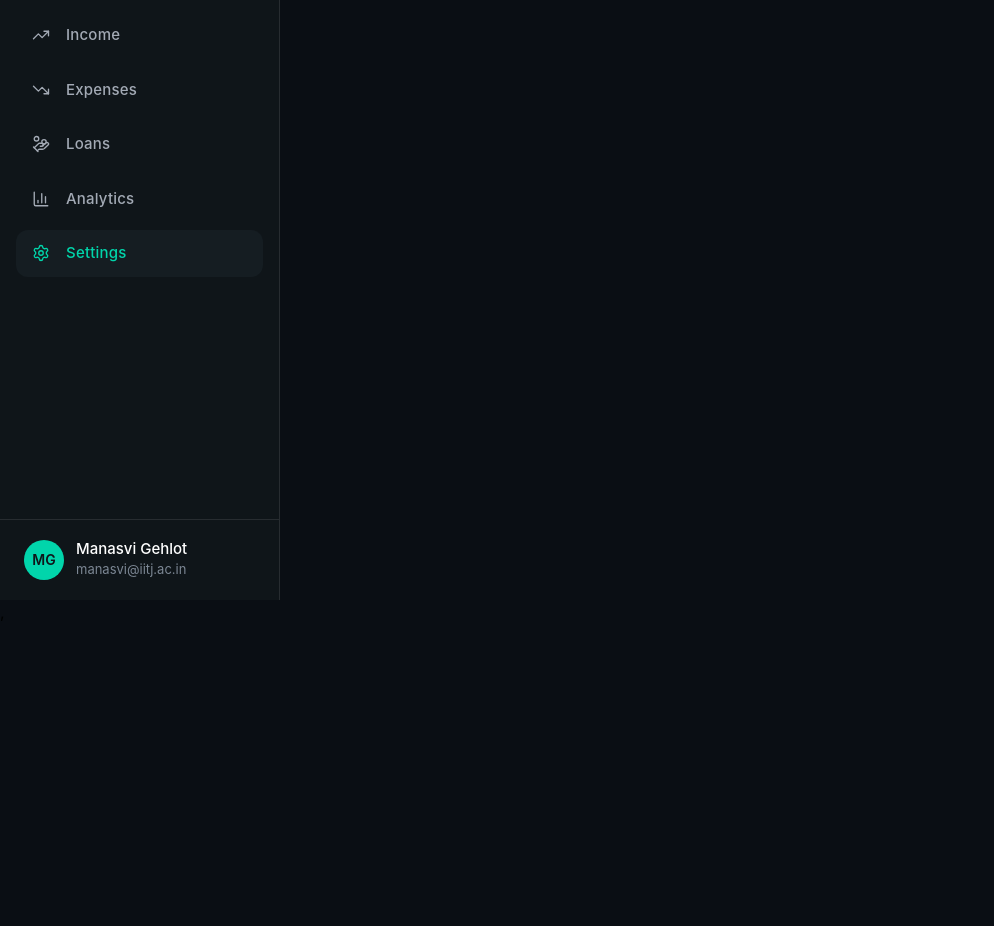
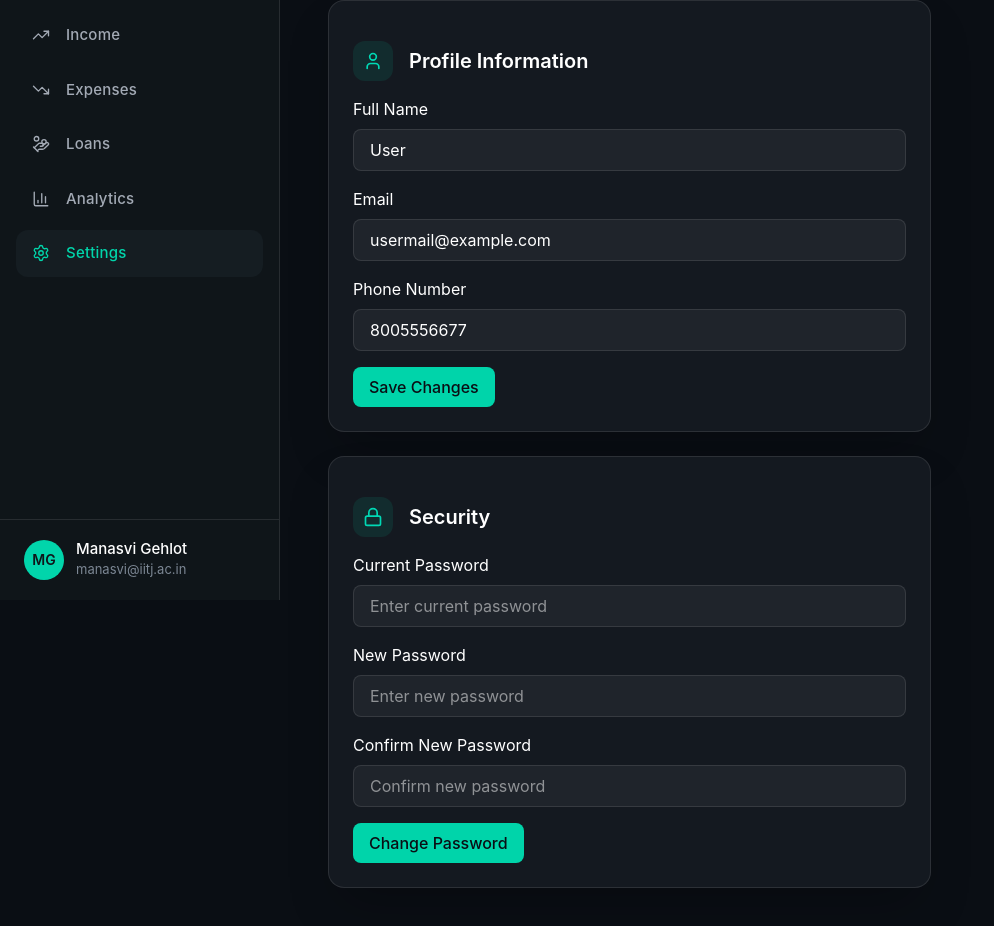
Before and after one commit to Rahul-dev2701/Personal-Finance-Web-App, a React (Vite) app in the folder personal-finance-app/: page /settings in a window 1280 px wide. Shown: the part 200-1126 px from the top of the page, without its empty margins (0-994 px from the left). Before the commit the page ends 864 px from the top, so only its background shows below. Built offline with nearby package versions, Linux system fonts and the light colour scheme.

Commit message:
start settings page

```diff
--- a/personal-finance-app/src/pages/Settings/Settings.jsx
+++ b/personal-finance-app/src/pages/Settings/Settings.jsx
@@ -1,13 +1,90 @@
 
 import React from "react";
 import { useState, useEffect } from "react";
+import {User, Lock} from "lucide-react"
+
+const userName = "User"
+const userMail = "usermail@example.com"
+const userMobile = "8005556677"
+const currPassword = "Idontknow"
+const newPassword = "Iwillneverknow"
 
 function Settings(){
     return(
-        <div>
-            <h1 className="text-2xl font-bold mb-4">Settings</h1>
+        <div className="p-6">
+            {/* top section */}
+            <div>
+                <h1 className="text-3xl font-bold text-[#e8ecf0]">Settings</h1>
+                <p className="text-[#8b92a0] mt-1">Manage your account and preferences</p>
+            </div>
+
+            <div className={`rounded-2xl mt-6 p-6 bg-[#141920] w-2/3 border shadow-2xl border-white/10`}>
+                <div className="flex gap-4 mt-4">
+                    <div  className={`w-10 h-10 rounded-xl flex items-center justify-center bg-[#00D4AA1A] `} >
+                        <User size={20} className="text-[#00D9B5]"/>
+
+                    </div>
+                    <div className="flex items-center">
+                        <p className="text-xl font-semibold text-foreground">Profile Information</p>
+                    </div>
+                </div>
+                <div className="flex flex-col gap-4 mt-4">
+                    <div className="flex flex-col gap-2">
+                        <label htmlFor="name">Full Name</label>
+                        <input id="name" type="text" defaultValue={userName} className=" px-4 py-2 rounded-lg focus:ring-2 focus:ring-[#00d4aa] bg-[#ffffff0d]  border border-white/10" />
+                    </div>
+                    <div className="flex flex-col gap-2">
+                        <label htmlFor="email">Email</label>
+                        <input id="email" type="email" defaultValue={userMail} className=" px-4 py-2 rounded-lg focus:ring-2 focus:ring-[#00d4aa] bg-[#ffffff0d]  border border-white/10" />
+                    </div>
+                    <div className="flex flex-col gap-2">
+                        <label htmlFor="phone">Phone Number</label>
+                        <input id="phone" type="text" defaultValue={userMobile} className=" px-4 py-2 rounded-lg focus:ring-2 focus:ring-[#00d4aa] bg-[#ffffff0d]  border border-white/10" />
+                    </div>
+                    <div>
+                        <button
+                            className="bg-[#00d4aa] text-[#0a0e14] px-4 py-2 rounded-lg font-medium hover:bg-[#00d4aa]/90 transition-colors flex items-center gap-2">
+                            Save Changes
+                        </button>
+                    </div>
+                </div>
+
+            </div>
+
+            {/* mid section */}
+            <div className={`rounded-2xl mt-6 p-6 bg-[#141920] w-2/3 border shadow-2xl border-white/10`}>
+                <div className="flex gap-4 mt-4">
+                    <div  className={`w-10 h-10 rounded-xl flex items-center justify-center bg-[#00D4AA1A] `} >
+                        <Lock size={20} className="text-[#00D9B5]"/>
+
+                    </div>
+                    <div className="flex items-center">
+                        <p className="text-xl font-semibold text-foreground">Security</p>
+                    </div>
+                </div>
+                <div className="flex flex-col gap-4 mt-4">
+                    <div className="flex flex-col gap-2">
+                        <label htmlFor="name">Current Password</label>
+                        <input id="currPass" type="password" placeholder="Enter current password" className=" px-4 py-2 rounded-lg focus:ring-2 focus:ring-[#00d4aa] bg-[#ffffff0d]  border border-white/10" />
+                    </div>
+                    <div className="flex flex-col gap-2">
+                        <label htmlFor="email">New Password</label>
+                        <input id="newPass" type="password" placeholder="Enter new password"  className=" px-4 py-2 rounded-lg focus:ring-2 focus:ring-[#00d4aa] bg-[#ffffff0d]  border border-white/10" />
+                    </div>
+                    <div className="flex flex-col gap-2">
+                        <label htmlFor="phone">Confirm New Password</label>
+                        <input id="confirm" placeholder="Confirm new password" type="password" className=" px-4 py-2 rounded-lg focus:ring-2 focus:ring-[#00d4aa] bg-[#ffffff0d]  border border-white/10" />
+                    </div>
+                    <div>
+                        <button
+                            className="bg-[#00d4aa] text-[#0a0e14] px-4 py-2 rounded-lg font-medium hover:bg-[#00d4aa]/90 transition-colors flex items-center gap-2">
+                            Change Password
+                        </button>
+                    </div>
+                </div>
+
+            </div>
         </div>
-
     )
 }
 
```
